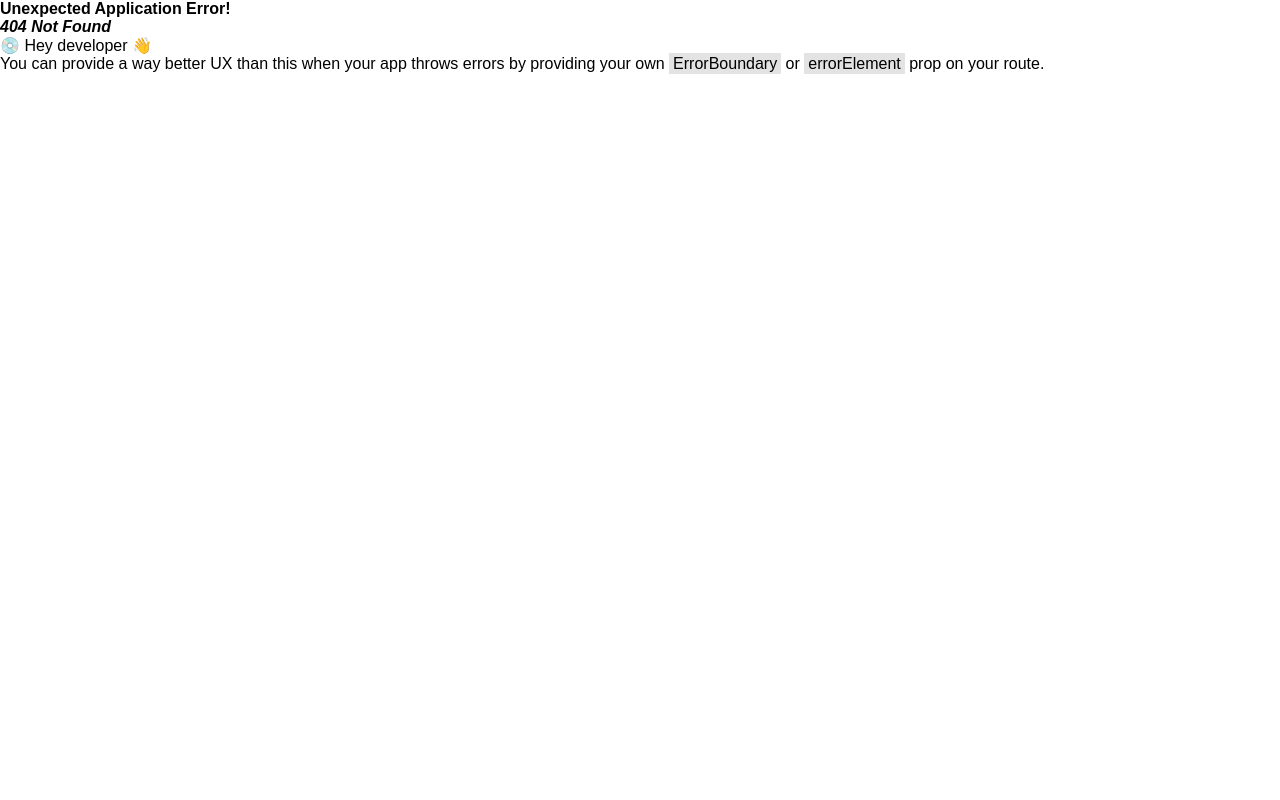
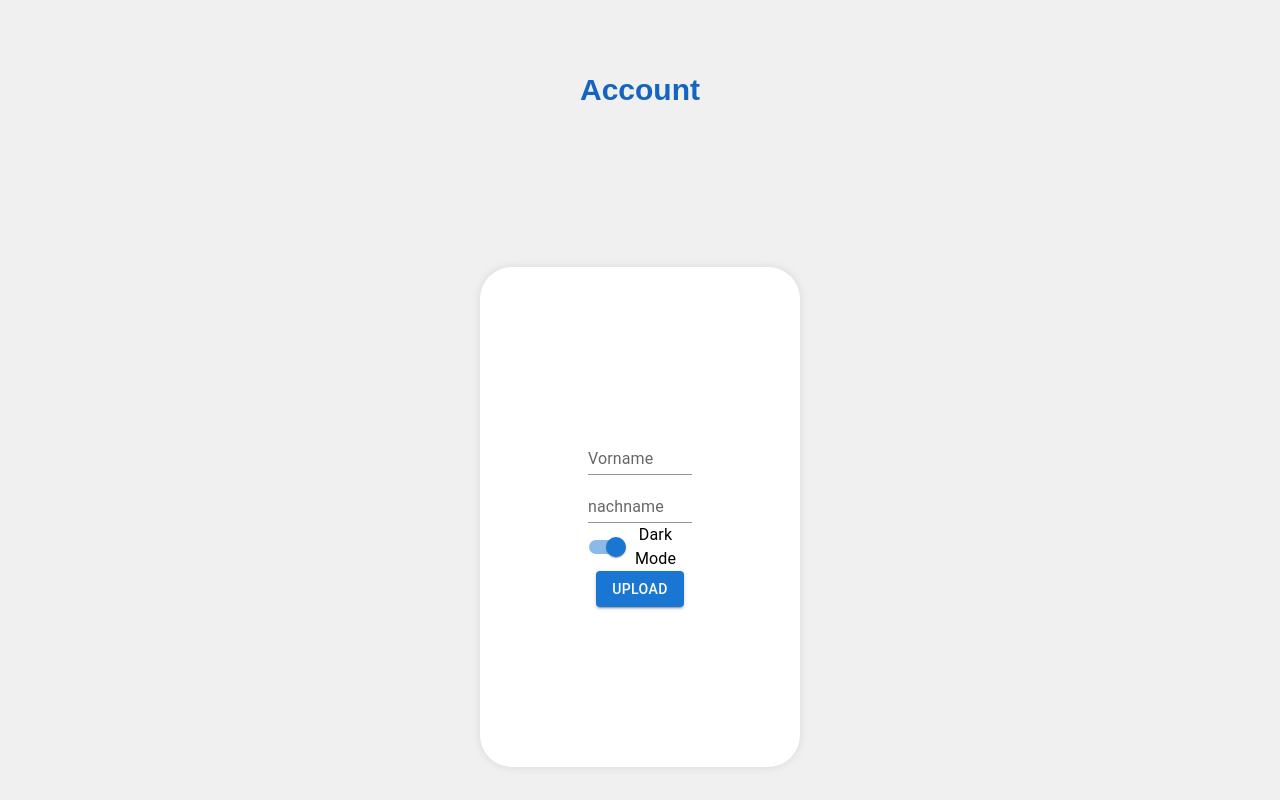
Before and after one commit to roxtraAK/TodoApp, a React (Vite) app: page /account in a window 1280 px wide. Before the commit this address had no page. Built offline with nearby package versions, Linux system fonts and the light colour scheme.

Commit message:
added new route changed user get added account settings added Avatar.tsx

```diff
--- a/index.html
+++ b/index.html
@@ -2,7 +2,7 @@
 <html lang="en">
   <head>
     <meta charset="UTF-8" />
-    <link rel="icon" type="image/svg+xml" href="/vite.svg" />
+    <link rel="icon" type="image/svg+xml" href="./public/todo.png" />
     <meta name="viewport" content="width=device-width, initial-scale=1.0" />
     <title>Todo App</title>
   </head>
--- a/package.json
+++ b/package.json
@@ -20,6 +20,7 @@
     "cors": "^2.8.5",
     "dayjs": "^1.11.10",
     "express": "^4.18.2",
+    "flowbite-react": "^0.7.2",
     "mysql": "^2.18.1",
     "react": "^18.2.0",
     "react-dom": "^18.2.0"
--- a/src/App.tsx
+++ b/src/App.tsx
@@ -1,15 +1,16 @@
 import { useState } from "react";
 import { Todo } from "./components/Todo";
 import { Login } from "./components/Login";
-import { createBrowserRouter, RouterProvider } from "react-router-dom";
+import { BrowserRouter as Router, Routes, Route } from "react-router-dom";
 import React from "react";
 import { RegisterPage } from "./components/RegisterPage";
+import { Usermanagement } from "./components/Usermanagement";
 
 export default function App() {
   const [todos, setTodo] = useState<string[]>([]);
 
   const addTodo = (text: string) => {
-    if (text == "") {
+    if (text === "") {
       alert("Gebe einen Text ein");
     } else {
       setTodo((prevTodos) => [...prevTodos, text]);
@@ -24,26 +25,19 @@ export default function App() {
     });
   };
 
-  const router = createBrowserRouter([
-    {
-      path: "/",
-      element: <Login />,
-    },
-    {
-      path: "/register",
-      element: <RegisterPage />,
-    },
-    {
-      path: "/todos",
-      element: (
-        <Todo addTodo={addTodo} deleteTodo={deleteLastTodo} todos={todos} />
-      ),
-    },
-  ]);
-
   return (
-    <React.StrictMode>
-      <RouterProvider router={router}></RouterProvider>
-    </React.StrictMode>
+    <Router>
+      <Routes>
+        <Route path="/" element={<Login />} />
+        <Route path="/register" element={<RegisterPage />} />
+        <Route
+          path="/todos"
+          element={
+            <Todo addTodo={addTodo} deleteTodo={deleteLastTodo} todos={todos} />
+          }
+        />
+        <Route path="/account" element={<Usermanagement />} />
+      </Routes>
+    </Router>
   );
 }
--- a/src/components/Account.tsx
+++ /dev/null
@@ -1,18 +0,0 @@
-import PersonIcon from "@mui/icons-material/Person";
-import { Tooltip } from "@mui/material";
-import Box from "@mui/material/Box";
-
-export function AccountManagement() {
-  return (
-    <>
-      <Box>
-        <Tooltip title="Account">
-          <PersonIcon
-            fontSize="medium"
-            sx={{ color: "#ffffff", cursor: "pointer" }}
-          />
-        </Tooltip>
-      </Box>
-    </>
-  );
-}
--- /dev/null
+++ b/src/components/Avatar.tsx
@@ -0,0 +1,26 @@
+import { Avatar as MuiAvatar, Tooltip } from "@mui/material";
+import Box from "@mui/material/Box";
+import { useNavigate } from "react-router-dom";
+
+export function Avatar() {
+  const navigate = useNavigate();
+
+  const openUsermanagement = () => {
+    navigate("/account");
+  };
+
+  return (
+    <>
+      <Box>
+        <Tooltip title="Account">
+          <MuiAvatar
+            onClick={() => openUsermanagement()}
+            sx={{ width: 24, height: 24 }}
+            alt="Remy Sharp"
+            src=""
+          />
+        </Tooltip>
+      </Box>
+    </>
+  );
+}
--- a/src/components/Login.tsx
+++ b/src/components/Login.tsx
@@ -30,9 +30,11 @@ export function Login() {
     let serializedObj = JSON.stringify(user);
 
     axios
-      .post("http://localhost:3000/auth", {
-        username,
-        password,
+      .get("http://localhost:3000/users", {
+        params: {
+          username,
+          password,
+        },
       })
       .then((response) => {
         console.log("logged in successfully:", response.data);
--- a/src/components/Todo.tsx
+++ b/src/components/Todo.tsx
@@ -6,7 +6,7 @@ import Counter from "./Counter";
 import { Logout } from "./Logout";
 import { Box } from "@mui/material";
 import { useNavigate } from "react-router-dom";
-import { AccountManagement } from "./Account";
+import { Avatar } from "./Avatar";
 
 export function Todo({ addTodo, todos, deleteTodo, editTodo }: any) {
   const [input, setInput] = useState<string>("");
@@ -30,7 +30,7 @@ export function Todo({ addTodo, todos, deleteTodo, editTodo }: any) {
             </Box>
             <Counter todos={todos.length} />
             <Box sx={{ marginRight: 1 }}>
-              <AccountManagement />
+              <Avatar />
             </Box>
             <Box onClick={() => handleLogout()}>
               <Logout />
--- /dev/null
+++ b/src/components/Usermanagement.tsx
@@ -0,0 +1,63 @@
+import {
+  Box,
+  Button,
+  FormControlLabel,
+  Switch,
+  TextField,
+} from "@mui/material";
+
+export function Usermanagement() {
+  return (
+    <Box
+      sx={{
+        display: "flex",
+        flexDirection: "column",
+        alignItems: "center",
+        justifyContent: "center",
+        height: "100vh",
+        backgroundColor: "#f0f0f0",
+      }}
+    >
+      <h1
+        style={{
+          fontSize: 30,
+          color: "#1565C0",
+        }}
+      >
+        Account
+      </h1>
+
+      <Box
+        sx={{
+          backgroundColor: "white",
+          borderRadius: 8,
+          padding: 20,
+          marginTop: 20,
+          width: "300px",
+          textAlign: "center",
+          display: "flex",
+          flexDirection: "column",
+          alignItems: "center",
+          boxShadow: "0 0 10px rgba(0, 0, 0, 0.1)",
+        }}
+      >
+        <Box
+          sx={{
+            display: "flex",
+            flexDirection: "column",
+            alignItems: "center",
+            flexWrap: "nowrap",
+          }}
+        >
+          <TextField id="standard-basic" label="Vorname" variant="standard" />
+          <TextField id="standard-basic" label="nachname" variant="standard" />
+          <FormControlLabel
+            control={<Switch defaultChecked />}
+            label="Dark Mode"
+          />
+          <Button variant="contained">Upload</Button>
+        </Box>
+      </Box>
+    </Box>
+  );
+}
--- /dev/null
+++ b/src/hooks/useLocalStorage.tsx
@@ -0,0 +1,6 @@
+export function useLocalStorage(key: string) {
+  const setItem = (value: unknown) => {
+    localStorage.setItem(key, JSON.stringify(value));
+  };
+  return { setItem };
+}
```
Also changed, not shown: src/components/Notification.tsx (added, +10 -0 lines), 2 other files (tests, documents, lock files or other folders).
